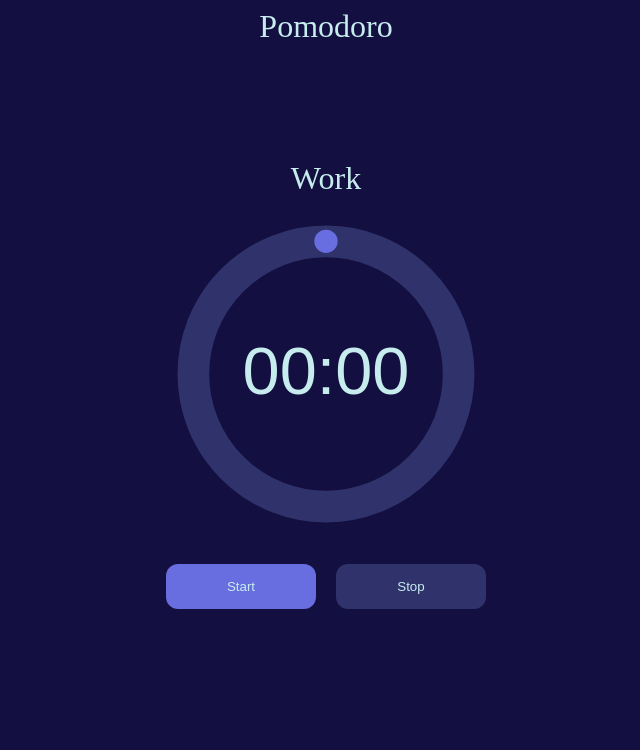
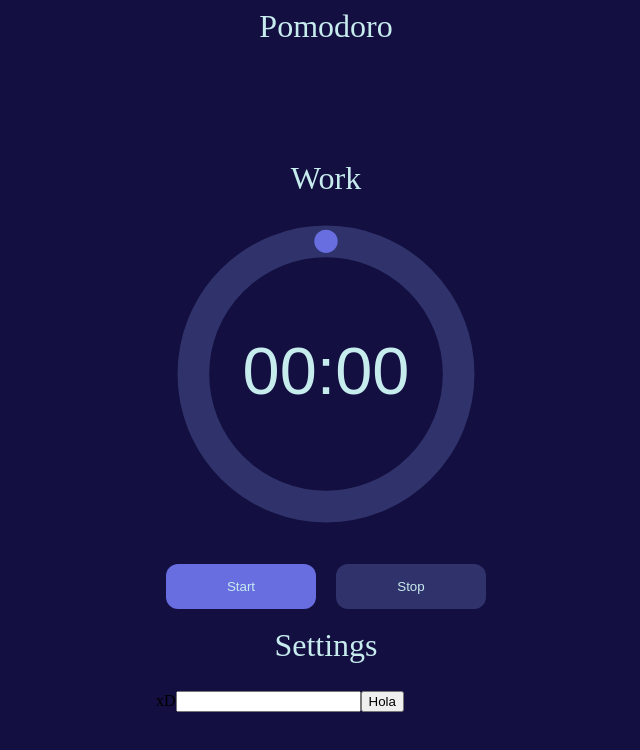
Before and after one commit to ToguDV/Togudoro, a React (Vite) app: page / in a window 1280 px wide. Shown: the top 750 px of the page, without its empty margins (314-954 px from the left). Built offline with nearby package versions, Linux system fonts and the light colour scheme.

Commit message:
Schema pomodoro modules

```diff
--- /dev/null
+++ b/src/components/Pomodoro/PomodoroSettings.jsx
@@ -0,0 +1,15 @@
+import React from 'react'
+
+const PomodoroSettings = ({onSave}) => {
+
+  return (
+    <>
+        <h1>Settings</h1>
+        <label>xD</label>
+        <input></input>
+        <button onClick={onSave}>Hola</button>
+    </>
+  )
+}
+
+export default PomodoroSettings
--- a/src/components/Pomodoro/PomodoroView.jsx
+++ b/src/components/Pomodoro/PomodoroView.jsx
@@ -2,12 +2,16 @@
 import { Notify } from "../../utils/notify";
 import { useState, useEffect } from 'react';
 import usePomodoroController from './usePomodoroController';
+import PomodoroSettings from './PomodoroSettings';
 
 const PomodoroView = () => {
 
 
     const { startText, onStartPomodoro, onStopPomodoro, circle, progressTime, pomReason} = usePomodoroController();
 
+    function onSaveSettings() {
+        console.log("ea");
+    }
 
     return (
         <>
@@ -40,7 +44,7 @@
 
 
             <script type="module" src="/scripts/circle.js"></script>
-
+            <PomodoroSettings onSave={onSaveSettings}></PomodoroSettings>
         </>
     )
 }
```
Also changed, not shown: 1 other file (tests, documents, lock files or other folders).
